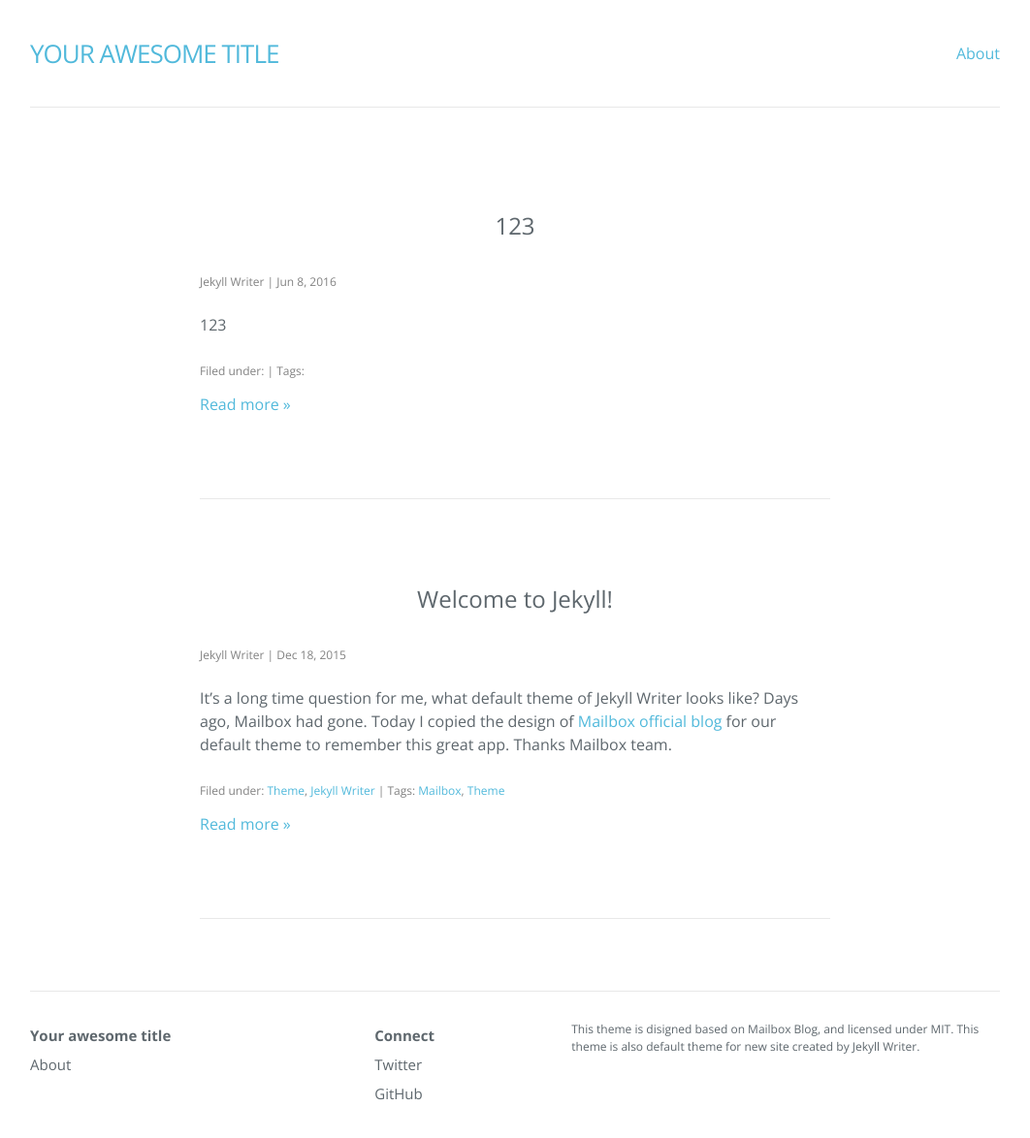
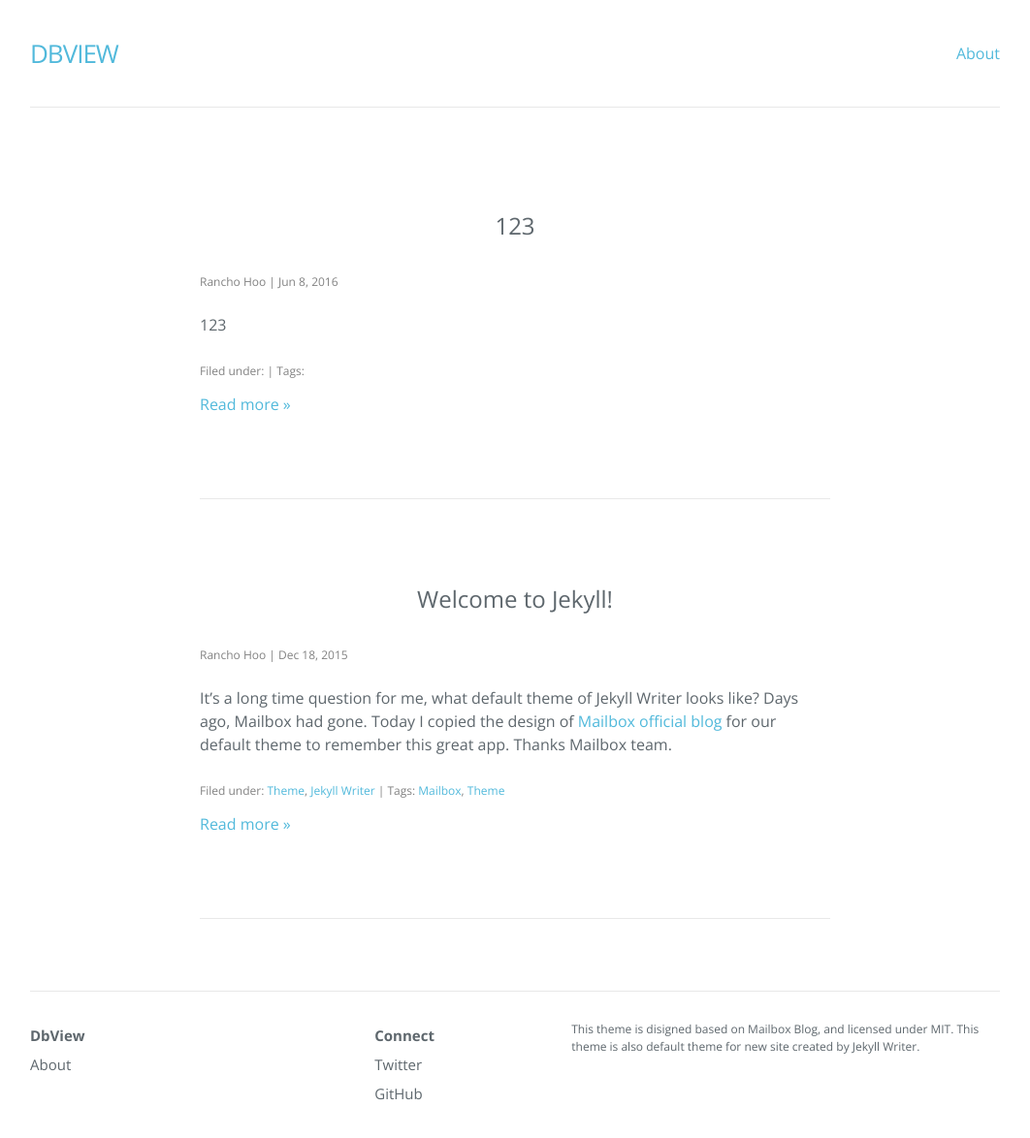
Before and after one commit to DbView/DbView.github.io, a Jekyll site: the page built from index.html, in a window 1280 px wide and 1211 px high. Shown: the top 1174 px of the window at 97% size, without its empty margins (109-1171 px from the left). Built offline with Jekyll 4.4.1, drawn with Linux system fonts in a browser that asks for light colours; nearby versions of some CDN libraries; the list of posts is cut into pages by our own code.

Commit message:
Update Configuration

```diff
--- a/_config.yml
+++ b/_config.yml
@@ -1,21 +1,15 @@
-# Welcome to Jekyll!
-#
-# This config file is meant for settings that affect your whole blog, values
-# which you are expected to set up once and rarely need to edit after that.
-# For technical reasons, this file is *NOT* reloaded automatically when you use
-# 'jekyll serve'. If you change this file, please restart the server process.
-
-# Site settings
-title: Your awesome title
-author: Jekyll Writer
-description: > # this means to ignore newlines until "baseurl:"
-  This theme is disigned based on Mailbox Blog, and licensed under MIT.
-  This theme is also default theme for new site created by Jekyll Writer.
-permalink: /:year/:month/:day/:title/
+# Created by Jekyll Writer
+title: DbView
+author: Rancho Hoo
+description: >
+  This theme is disigned based on Mailbox Blog, and licensed under MIT. This
+  theme is also default theme for new site created by Jekyll Writer.
+permalink: '/:year/:month/:day/:title/'
 paginate: 6
-paginate_path: "/page/:num/"
+paginate_path: '/page/:num/'
 twitter_username: jekyllwriter
-github_username:  jekyllwriter
-gems: [jekyll-paginate]
+github_username: jekyllwriter
+gems:
+  - jekyll-paginate
 markdown: kramdown
-baseurl: ""
+baseurl: ''
```
